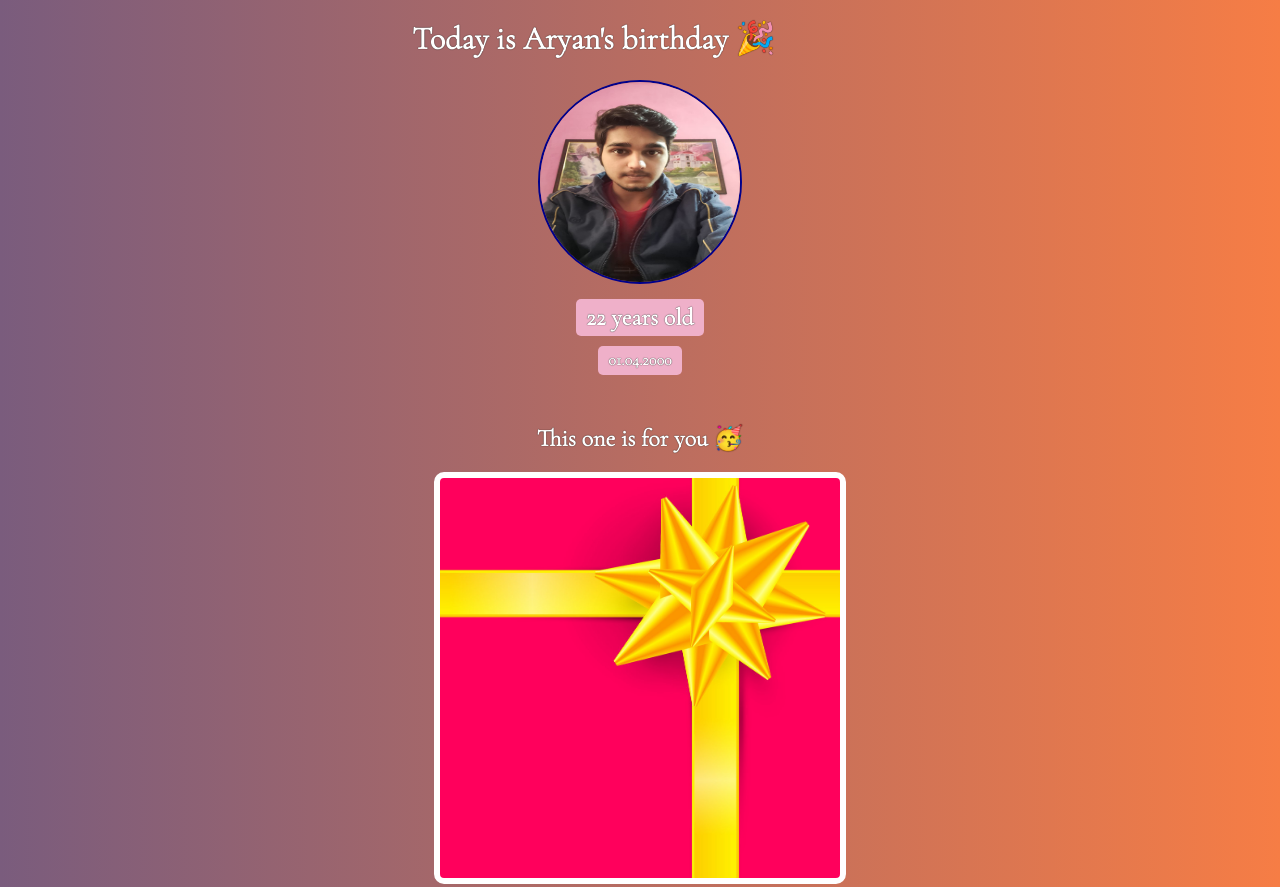
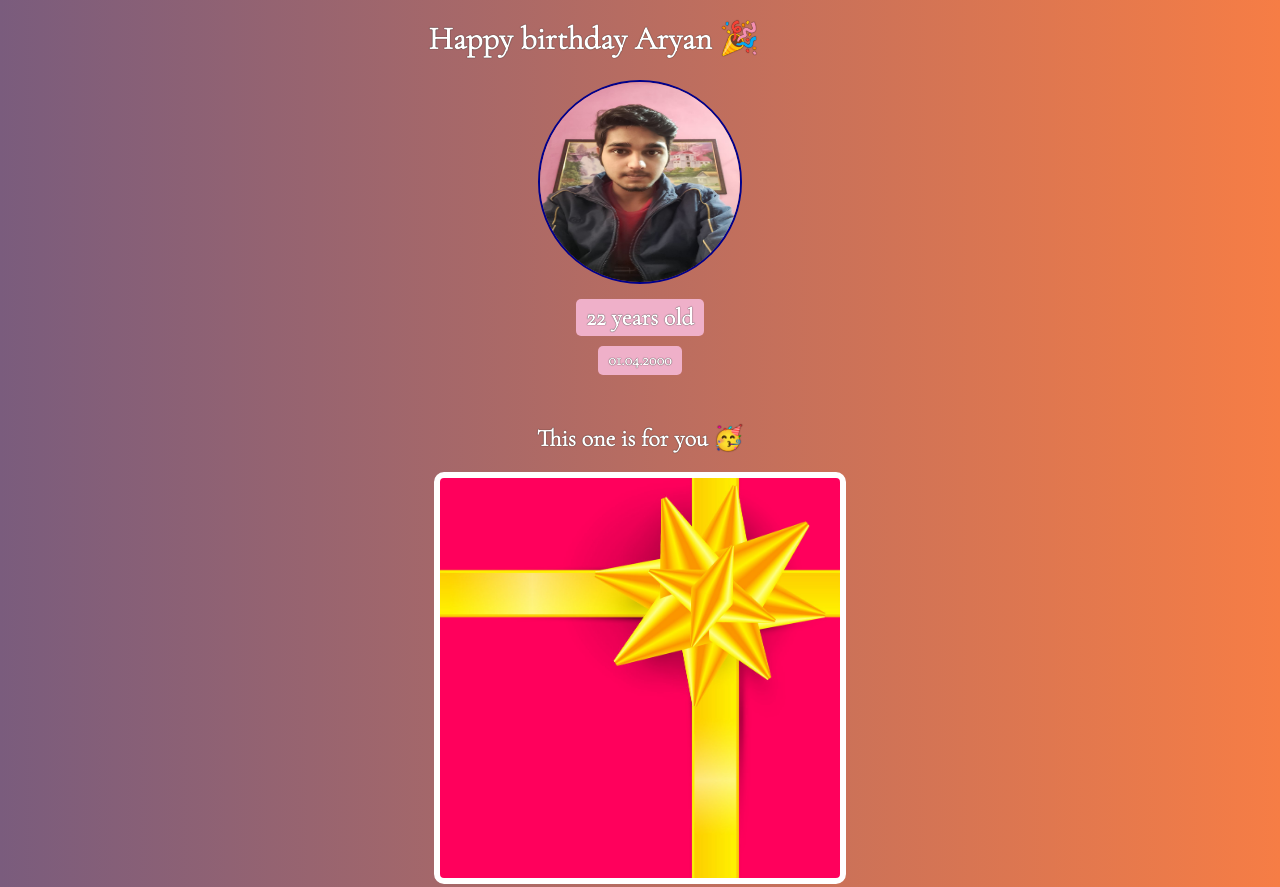
Before and after one commit to Arryan-n/BirthDay, a website built with Vite: page index.html in a window 1280 px wide. Shown: the top 887 px of the page. Built offline with nearby package versions, Linux system fonts and the light colour scheme; a web font is replaced by a local one.

Commit message:
Update index.html

```diff
--- a/index.html
+++ b/index.html
@@ -8,7 +8,7 @@
     </head>
     <body>
         <div id="header">
-            <h1>Today is Aryan's birthday 🎉<span class="gnoc">GNOC </span></h1>
+            <h1>Happy birthday Aryan 🎉<span class="gnoc">GNOC </span></h1>
             <img id="bff-img"  class="hov" src="images/aryan.jpg">
             <h2 id="bday-age">22 years old</h2>
             <h4 id="bday-date">01.04.2000</h4>
```
